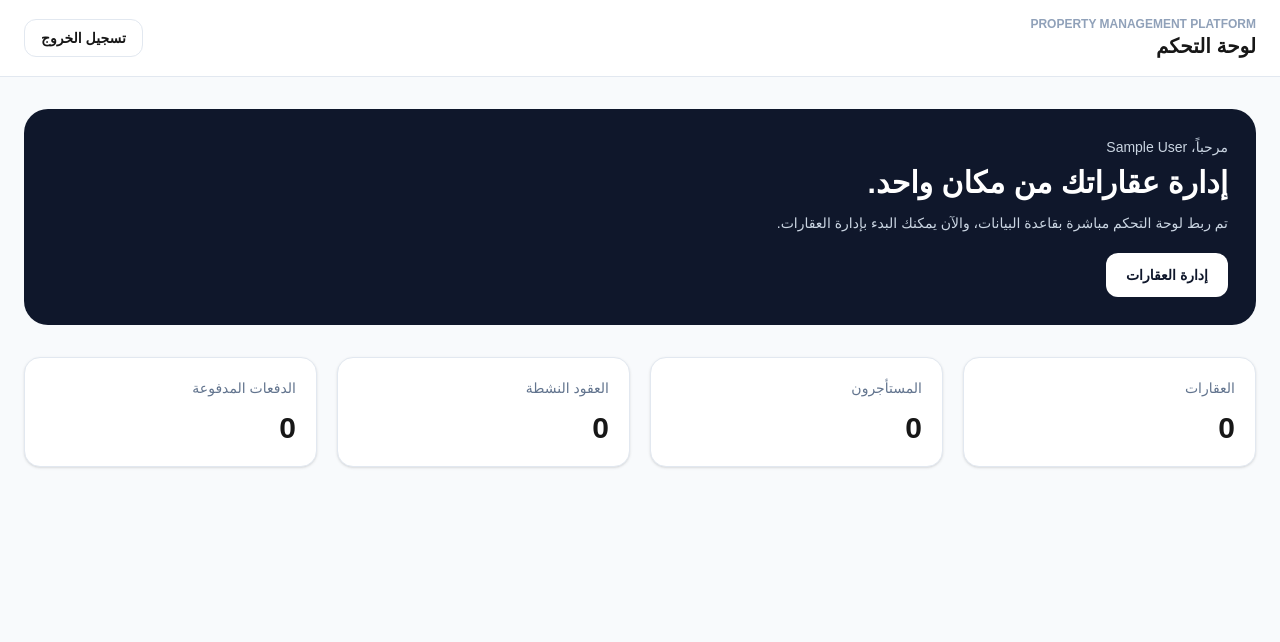
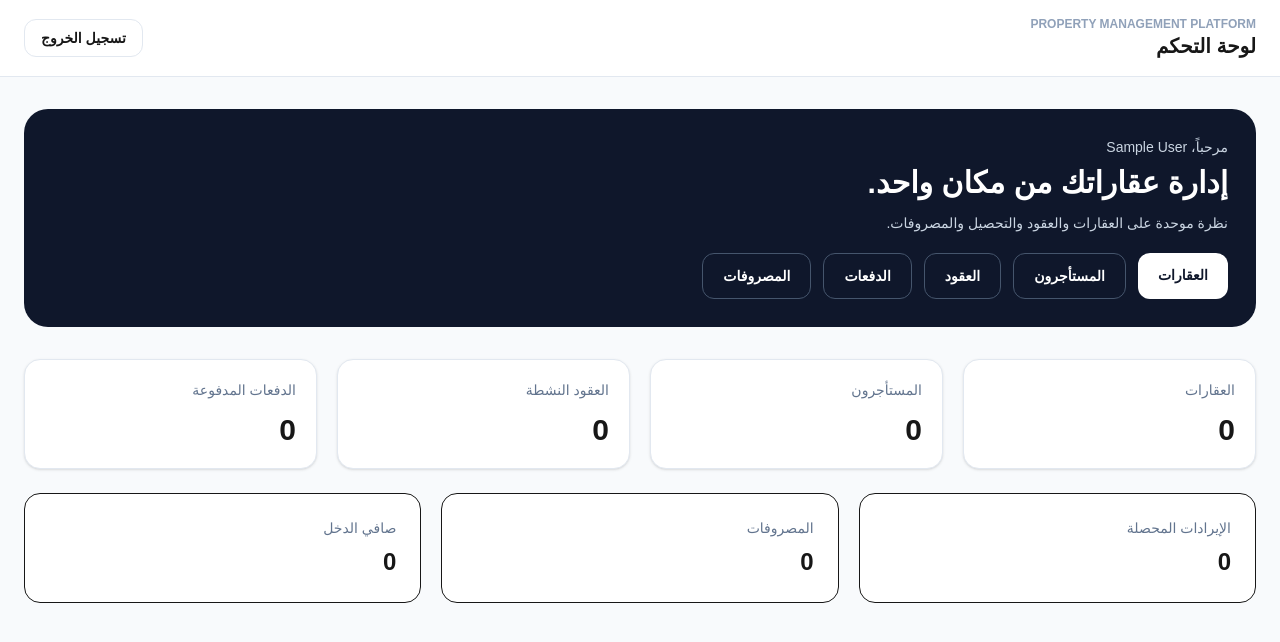
Before and after one commit to kian313hasan/property-management-platform, a Next.js app: page /dashboard in a window 1280 px wide. Shown: the top 642 px of the page. Built offline with nearby package versions, Linux system fonts and the light colour scheme; no server answers; the database is empty; sample sign-in values are in the browser's storage.

Commit message:
feat: add financial dashboard metrics

```diff
--- a/app/dashboard/page.tsx
+++ b/app/dashboard/page.tsx
@@ -6,42 +6,28 @@ import { redirect } from "next/navigation";
 export default async function DashboardPage() {
   const session = await auth();
   if (!session) redirect("/login");
-
-  const [propertyCount, tenantCount, activeLeaseCount, paidPaymentCount] = await Promise.all([
-    prisma.property.count(),
+  const isManager = session.user.role === "PROPERTY_MANAGER";
+  const propertyWhere = isManager ? { managerId: session.user.id } : undefined;
+  const paymentWhere = isManager ? { status: "PAID" as const, lease: { unit: { property: { managerId: session.user.id } } } } : { status: "PAID" as const };
+  const expenseWhere = isManager ? { property: { managerId: session.user.id } } : undefined;
+  const leaseWhere = isManager ? { status: "ACTIVE" as const, unit: { property: { managerId: session.user.id } } } : { status: "ACTIVE" as const };
+  const [propertyCount, tenantCount, activeLeaseCount, paidPaymentCount, revenue, expenses] = await Promise.all([
+    prisma.property.count({ where: propertyWhere }),
     prisma.tenant.count(),
-    prisma.lease.count({ where: { status: "ACTIVE" } }),
-    prisma.payment.count({ where: { status: "PAID" } }),
+    prisma.lease.count({ where: leaseWhere }),
+    prisma.payment.count({ where: paymentWhere }),
+    prisma.payment.aggregate({ _sum: { amount: true }, where: paymentWhere }),
+    prisma.expense.aggregate({ _sum: { amount: true }, where: expenseWhere }),
   ]);
-
-  const stats = [
-    ["العقارات", propertyCount],
-    ["المستأجرون", tenantCount],
-    ["العقود النشطة", activeLeaseCount],
-    ["الدفعات المدفوعة", paidPaymentCount],
-  ];
-
-  return (
-    <main className="min-h-screen bg-slate-50" dir="rtl">
-      <header className="border-b border-slate-200 bg-white">
-        <div className="mx-auto flex max-w-7xl items-center justify-between px-6 py-4">
-          <div><p className="text-xs font-semibold text-slate-400">PROPERTY MANAGEMENT PLATFORM</p><h1 className="text-xl font-bold">لوحة التحكم</h1></div>
-          <form action={async () => { "use server"; await signOut({ redirectTo: "/login" }); }}>
-            <button className="rounded-xl border border-slate-200 px-4 py-2 text-sm font-semibold">تسجيل الخروج</button>
-          </form>
-        </div>
-      </header>
-      <div className="mx-auto max-w-7xl px-6 py-8">
-        <section className="mb-8 rounded-3xl bg-slate-900 p-7 text-white">
-          <p className="text-sm text-slate-300">مرحباً، {session.user.name || session.user.email}</p>
-          <h2 className="mt-2 text-3xl font-bold">إدارة عقاراتك من مكان واحد.</h2>
-          <p className="mt-3 text-sm text-slate-300">تم ربط لوحة التحكم مباشرة بقاعدة البيانات، والآن يمكنك البدء بإدارة العقارات.</p>
-          <Link href="/properties" className="mt-5 inline-block rounded-xl bg-white px-5 py-3 text-sm font-bold text-slate-900">إدارة العقارات</Link>
-        </section>
-        <section className="grid gap-5 sm:grid-cols-2 lg:grid-cols-4">
-          {stats.map(([label, value]) => <article key={label} className="rounded-2xl border border-slate-200 bg-white p-5 shadow-sm"><p className="text-sm text-slate-500">{label}</p><p className="mt-3 text-3xl font-bold">{value}</p></article>)}
-        </section>
-      </div>
-    </main>
-  );
+  const totalRevenue = revenue._sum.amount ?? 0;
+  const totalExpenses = expenses._sum.amount ?? 0;
+  const netIncome = totalRevenue - totalExpenses;
+  const stats = [["العقارات", propertyCount], ["المستأجرون", tenantCount], ["العقود النشطة", activeLeaseCount], ["الدفعات المدفوعة", paidPaymentCount]];
+  return <main className="min-h-screen bg-slate-50" dir="rtl">
+    <header className="border-b border-slate-200 bg-white"><div className="mx-auto flex max-w-7xl items-center justify-between px-6 py-4"><div><p className="text-xs font-semibold text-slate-400">PROPERTY MANAGEMENT PLATFORM</p><h1 className="text-xl font-bold">لوحة التحكم</h1></div><form action={async()=>{ "use server"; await signOut({redirectTo:"/login"});}}><button className="rounded-xl border border-slate-200 px-4 py-2 text-sm font-semibold">تسجيل الخروج</button></form></div></header>
+    <div className="mx-auto max-w-7xl px-6 py-8">
+      <section className="mb-8 rounded-3xl bg-slate-900 p-7 text-white"><p className="text-sm text-slate-300">مرحباً، {session.user.name || session.user.email}</p><h2 className="mt-2 text-3xl font-bold">إدارة عقاراتك من مكان واحد.</h2><p className="mt-3 text-sm text-slate-300">نظرة موحدة على العقارات والعقود والتحصيل والمصروفات.</p><div className="mt-5 flex flex-wrap gap-3"><Link href="/properties" className="rounded-xl bg-white px-5 py-3 text-sm font-bold text-slate-900">العقارات</Link><Link href="/tenants" className="rounded-xl border border-slate-600 px-5 py-3 text-sm font-bold text-white">المستأجرون</Link><Link href="/leases" className="rounded-xl border border-slate-600 px-5 py-3 text-sm font-bold text-white">العقود</Link><Link href="/payments" className="rounded-xl border border-slate-600 px-5 py-3 text-sm font-bold text-white">الدفعات</Link><Link href="/expenses" className="rounded-xl border border-slate-600 px-5 py-3 text-sm font-bold text-white">المصروفات</Link></div></section>
+      <section className="grid gap-5 sm:grid-cols-2 lg:grid-cols-4">{stats.map(([label,value])=><article key={label} className="rounded-2xl border border-slate-200 bg-white p-5 shadow-sm"><p className="text-sm text-slate-500">{label}</p><p className="mt-3 text-3xl font-bold">{value}</p></article>)}</section>
+      <section className="mt-6 grid gap-5 md:grid-cols-3"><article className="rounded-2xl border bg-white p-6"><p className="text-sm text-slate-500">الإيرادات المحصلة</p><p className="mt-2 text-2xl font-bold">{totalRevenue.toLocaleString()}</p></article><article className="rounded-2xl border bg-white p-6"><p className="text-sm text-slate-500">المصروفات</p><p className="mt-2 text-2xl font-bold">{totalExpenses.toLocaleString()}</p></article><article className="rounded-2xl border bg-white p-6"><p className="text-sm text-slate-500">صافي الدخل</p><p className="mt-2 text-2xl font-bold">{netIncome.toLocaleString()}</p></article></section>
+    </div></main>;
 }
```
